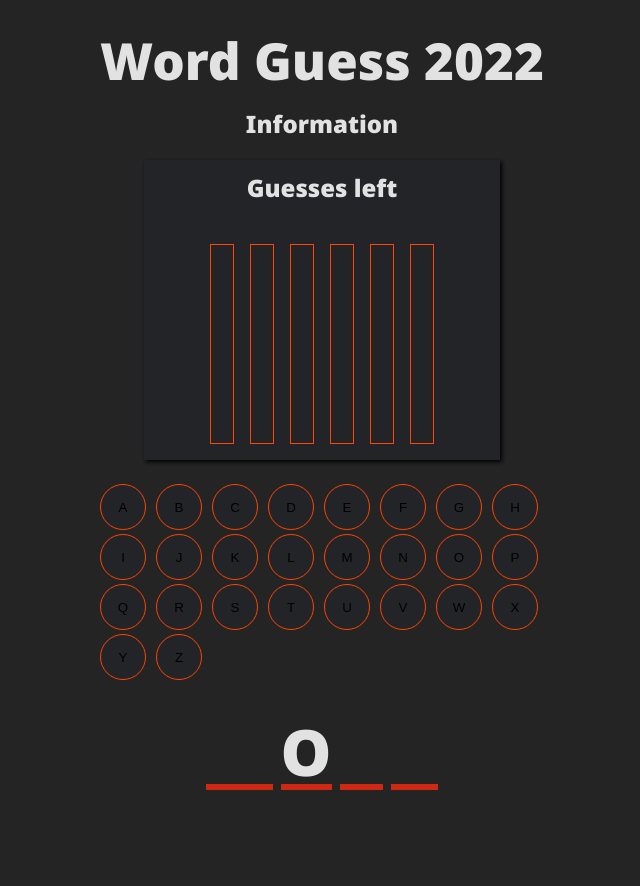
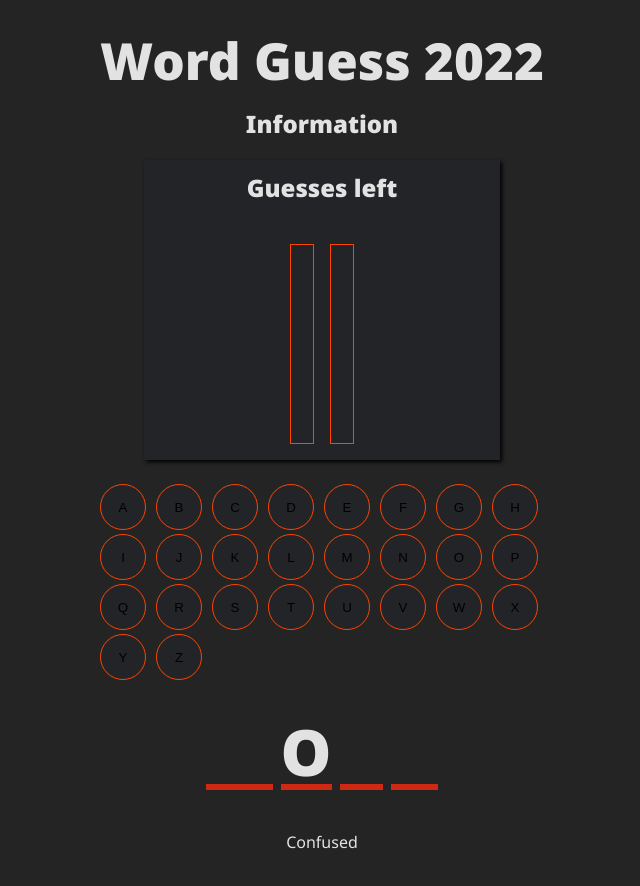
Before and after one commit to robonexx/hangman_typescript, a React (Vite) app: page / in a window 1280 px wide. Shown: the whole page, without its empty margins (318-958 px from the left). Before the commit the page ends 838 px from the top, so only its background shows below. Built offline with nearby package versions, Linux system fonts and the light colour scheme.

Commit message:
working out the logic betweeen components and what i need to send thru props

```diff
--- a/src/App.tsx
+++ b/src/App.tsx
@@ -16,18 +16,27 @@ create hangman or other way of showing amount of guesses
 
 function App() {
   const [wordGuess, setWordGuess] = useState(() => {
-    return words[Math.floor(Math.random() * words.length)];
+    return "Confused";
+    /*  return words[Math.floor(Math.random() * words.length)]; */
   });
+  const [guessedLetters, setGuessesLetters] = useState<string[]>([
+    "w",
+    "o",
+    "b",
+  ]);
 
-  const [guessedLetters, setGuessesLetters] = useState<string[]>([]);
+  const incorrectGuesses = guessedLetters.filter(
+    (letter) => !wordGuess.includes(letter)
+  );
   return (
     <div className="App">
       <h1>Word Guess 2022</h1>
       <h2>Information</h2>
-      <GuessDrawing />
+      <GuessDrawing guesses={incorrectGuesses.length} />
       <Keyboard />
       {/* <h2 className="guessWord">{wordGuess}</h2> */}
       <TheGuessWord />
+      {wordGuess}
     </div>
   );
 }
--- a/src/GuessDrawing/GuessDrawing.tsx
+++ b/src/GuessDrawing/GuessDrawing.tsx
@@ -4,6 +4,10 @@ import "./GuessDrawing.css";
 
 /* creating bars that will show when guess is right */
 /* Not desided yet maybe one bar that fills up when you get letters right then bars that dissapear = amount of times left */
+
+type GuessDrawingProps = {
+  guesses: number;
+};
 
 const Guess1 = (
   <div>
@@ -36,17 +40,20 @@ const Guess6 = (
   </div>
 );
 
-export function GuessDrawing() {
+const GUESSES_DONE = [Guess1, Guess2, Guess3, Guess4, Guess5, Guess6];
+
+export function GuessDrawing({ guesses }: GuessDrawingProps) {
   return (
     <div className="guessDrawing">
       <h2>Guesses left</h2>
       <div className="guessesLeft">
-        {Guess1}
+        {GUESSES_DONE.slice(0, guesses)}
+        {/* {Guess1}
         {Guess2}
         {Guess3}
         {Guess4}
         {Guess5}
-        {Guess6}
+        {Guess6} */}
       </div>
     </div>
   );
--- a/src/Keyboard/Keyboard.css
+++ b/src/Keyboard/Keyboard.css
@@ -18,7 +18,7 @@
   text-transform: uppercase;
 }
 .btn:hover:not(:disabled),
-.btn:focus {
+.btn:focus:not(:disabled) {
   background-color: #382828;
   filter: drop-shadow(0px 3px 4px rgba(0, 0, 0, 0.459));
 }
```
